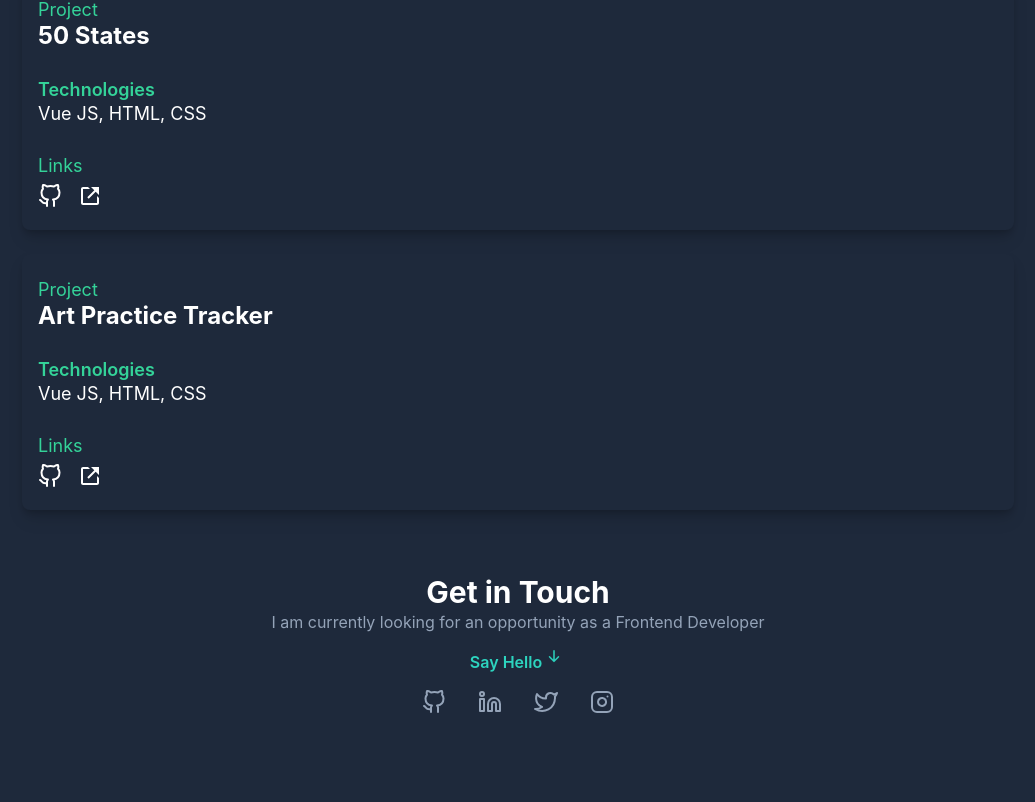
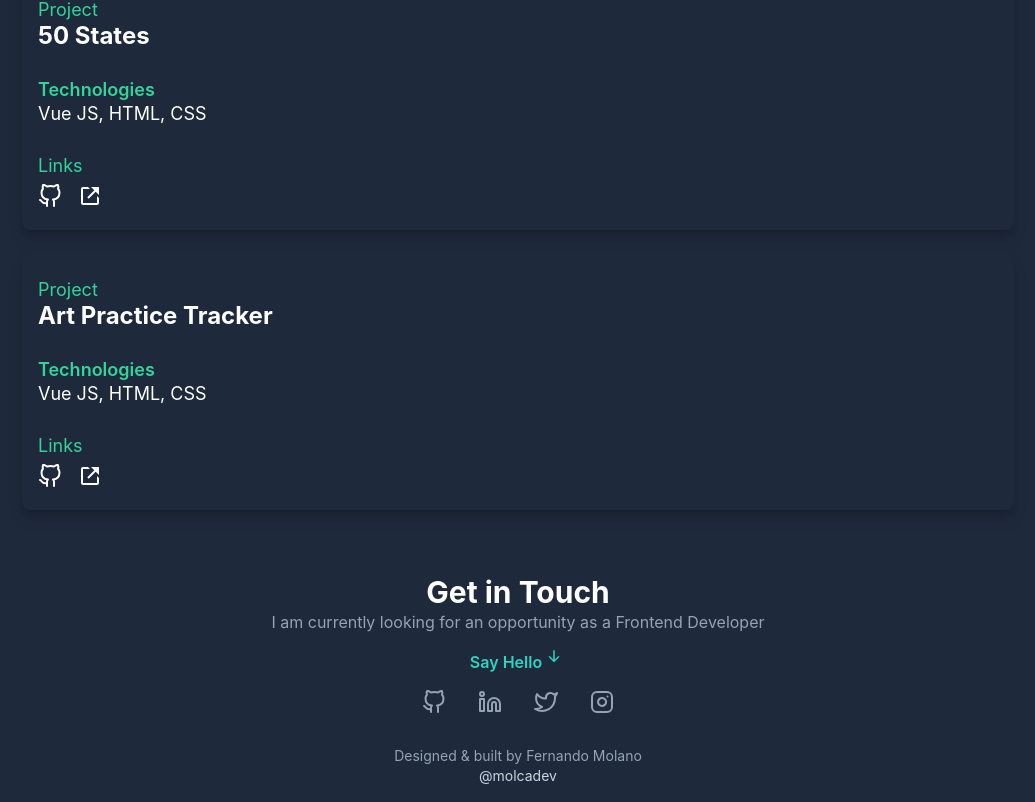
Before and after one commit to fermolanoc/fermolanoc.github.io, a React (Create React App) app: page / in a window 1280 px wide. Shown: the part 1842-2644 px from the top of the page, without its empty margins (122-1157 px from the left). Before the commit the page ends 2572 px from the top, so only its background shows below. Built offline with nearby package versions, Linux system fonts and the light colour scheme.

Commit message:
[UPDATE] contact section footer

```diff
--- a/src/components/Contact.js
+++ b/src/components/Contact.js
@@ -28,6 +28,10 @@ function Contact() {
           <FiInstagram size={24} />
         </a>
       </div>
+      <div className="text-sm mt-8 text-slate-400">
+        <p> Designed & built by Fernando Molano</p>
+        <p className="text-slate-300">@molcadev</p>
+      </div>
     </div>
   );
 }
```
